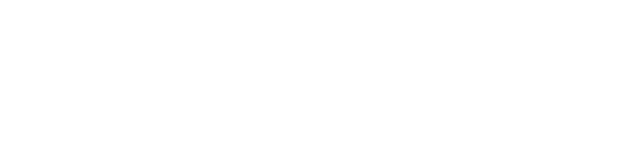
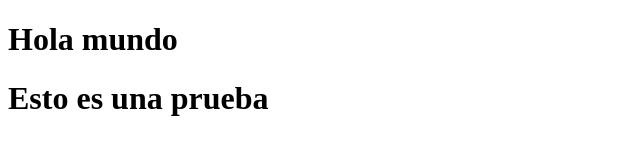
Before and after one commit to cesar2k94/Test, a plain HTML site: page index.html in a window 1280 px wide. Shown: the whole page, without its empty margins (0-640 px from the left). Drawn offline with Linux system fonts and the light colour scheme.

Commit message:
Agregar h1 de pruebas

```diff
--- a/index.html
+++ b/index.html
@@ -8,6 +8,7 @@
     <title>Document</title>
 </head>
 <body>
-
+    <h1>Hola mundo</h1>
+    <h1>Esto es una prueba</h1>
 </body>
 </html>
```
